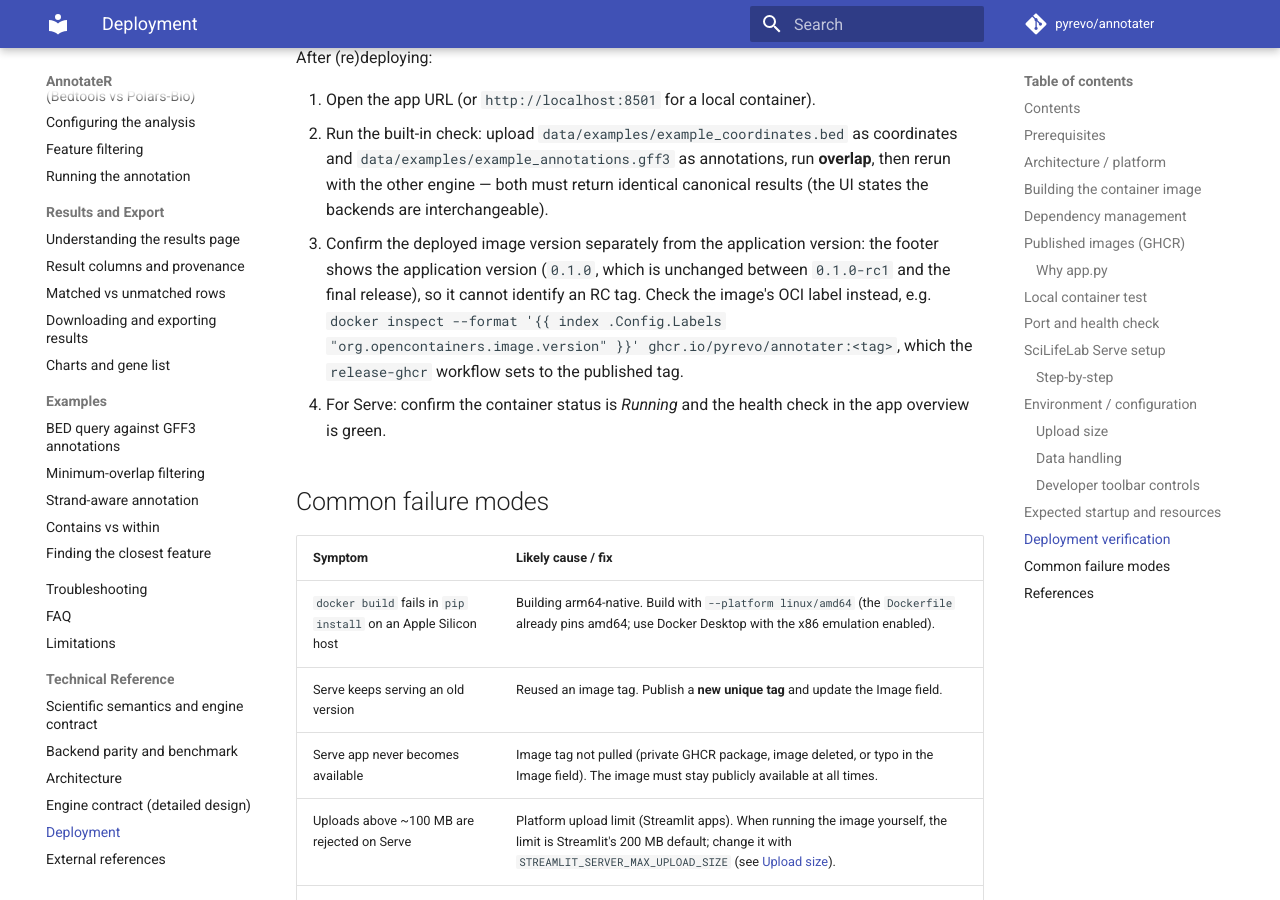
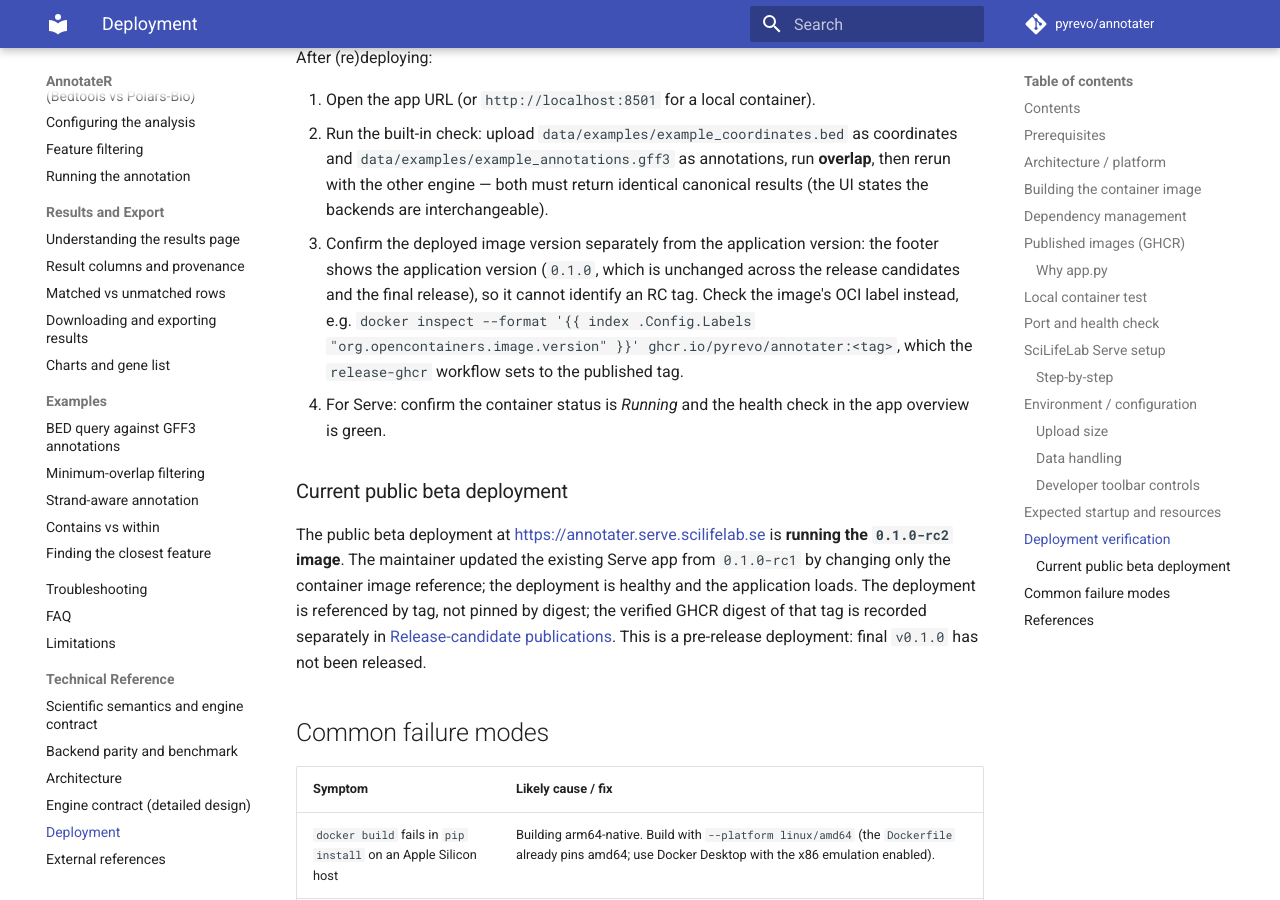
Before and after one commit to JD2112/annotater, an MkDocs documentation site: the page built from docs/deployment.md, in a window 1280 px wide and 900 px high, scrolled down 8804 px. Built offline with MkDocs 1.6.1 and Material for MkDocs 9.7.7, drawn with Linux system fonts in a browser that asks for light colours; comment, search, counter and statistics services are not loaded; some of the changed text lies outside the part shown.

Commit message:
docs: record 0.1.0-rc2 publication
RC2 (0.1.0-rc2, source 4edb362, digest sha256:a0b1b7e8941f0660208d90876a6e0aa3cd73ca9ec5e9704fdb2746c659d1f3f9) is the latest published pre-release and is running on SciLifeLab Serve. RC1 history preserved; final v0.1.0, Zenodo/DOI and latest tag remain absent.

````diff
--- a/docs/deployment.md
+++ b/docs/deployment.md
@@ -120,7 +120,7 @@ Every published image is immutable and is tagged twice with the **same
 digest**:
 
 ```text
-ghcr.io/pyrevo/annotater:0.1.0-rc1     # release-candidate tag (pre-publication testing)
+ghcr.io/pyrevo/annotater:0.1.0-rc2     # release-candidate tag (pre-publication testing; latest published RC)
 ghcr.io/pyrevo/annotater:sha-<sha>     # per-commit tag of the exact published commit
 ```
 
@@ -367,12 +367,23 @@ After (re)deploying:
    are interchangeable).
 3. Confirm the deployed image version separately from the application
    version: the footer shows the application version (`0.1.0`, which is
-   unchanged between `0.1.0-rc1` and the final release), so it cannot
+   unchanged across the release candidates and the final release), so it cannot
    identify an RC tag. Check the image's OCI label instead, e.g.
    `docker inspect --format '{{ index .Config.Labels "org.opencontainers.image.version" }}' ghcr.io/pyrevo/annotater:<tag>`,
    which the `release-ghcr` workflow sets to the published tag.
 4. For Serve: confirm the container status is *Running* and the health
    check in the app overview is green.
+
+### Current public beta deployment
+
+The public beta deployment at <https://annotater.serve.scilifelab.se> is
+**running the `0.1.0-rc2` image**. The maintainer updated the existing
+Serve app from `0.1.0-rc1` by changing only the container image
+reference; the deployment is healthy and the application loads. The
+deployment is referenced by tag, not pinned by digest; the verified GHCR
+digest of that tag is recorded separately in
+[Release-candidate publications](release-plan-0.1.0.md#release-candidate-publications).
+This is a pre-release deployment: final `v0.1.0` has not been released.
 
 ## Common failure modes
 
````
Also changed, not shown: README.md (+11 -8 lines), docs/index.md (+1 -1 lines), docs/limitations.md (+2 -2 lines), docs/release-plan-0.1.0.md (+28 -10 lines), docs/technical/scientific-contract.md (+1 -1 lines).
